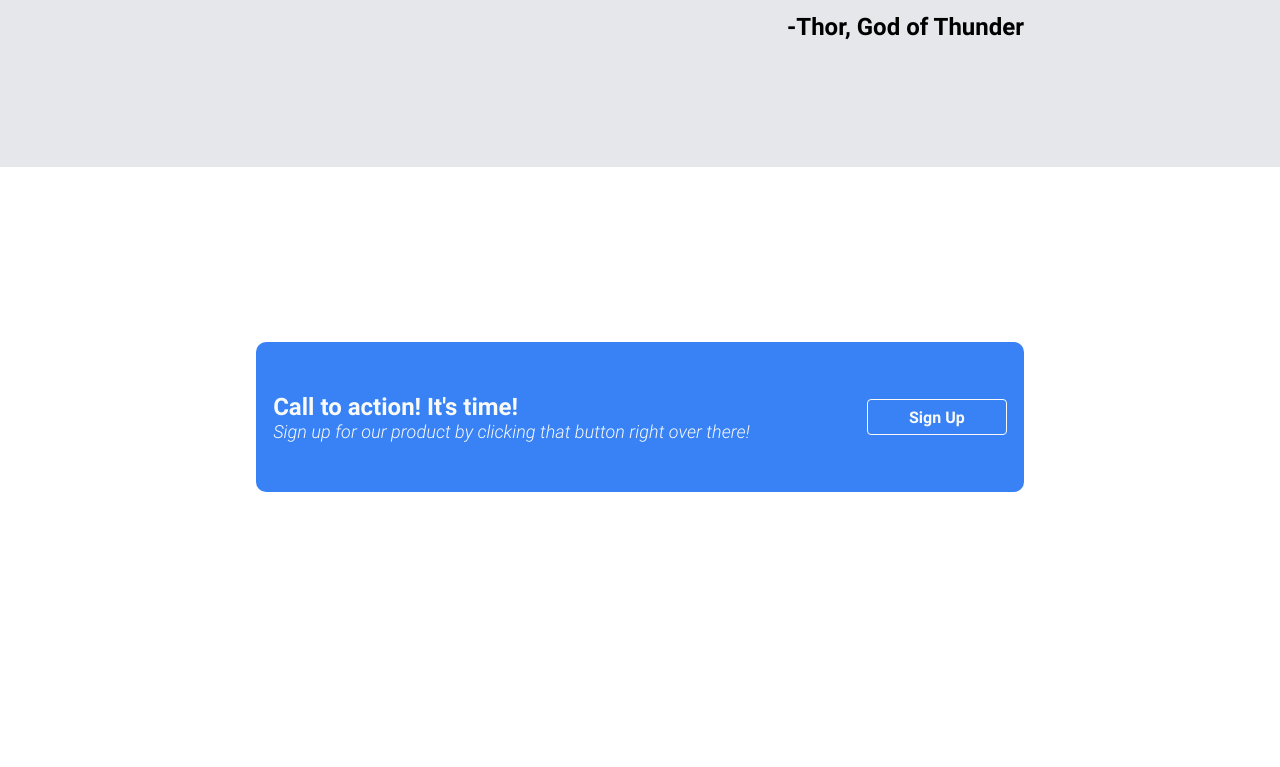
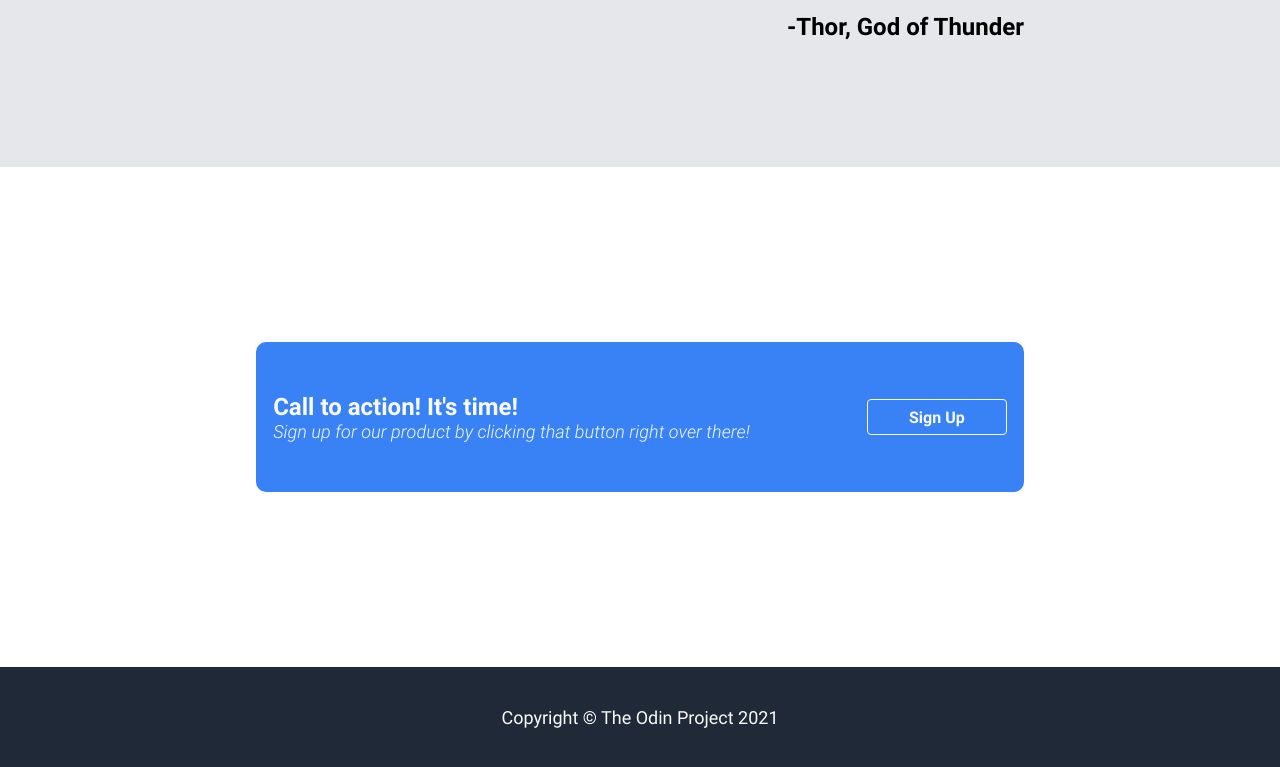
Before and after one commit to RobLaughlin/odin-landing-page, a plain HTML site: page index.html in a window 1280 px wide. Shown: the part 1421-2188 px from the top of the page. Before the commit the page ends 2088 px from the top, so only its background shows below. Drawn offline with Linux system fonts and the light colour scheme.

Commit message:
Add copyright footer

```diff
--- a/index.html
+++ b/index.html
@@ -63,5 +63,8 @@
             </div>
         </div>
     </div>
+    <footer id="Copyright">
+        <span>Copyright © The Odin Project 2021</span>
+    </footer>
 </body>
 </html>
--- a/styles/index.css
+++ b/styles/index.css
@@ -223,3 +223,14 @@ a:hover {
 .signUpBtn2:hover {
     background-color: #5693f6;
 }
+
+#Copyright {
+    height: 100px;
+    background-color: #1F2937;
+    color: #F9FAF8;
+    text-align: center;
+    display: flex;
+    justify-content: center;
+    align-items: center;
+    font-size: 18px;
+}
```
